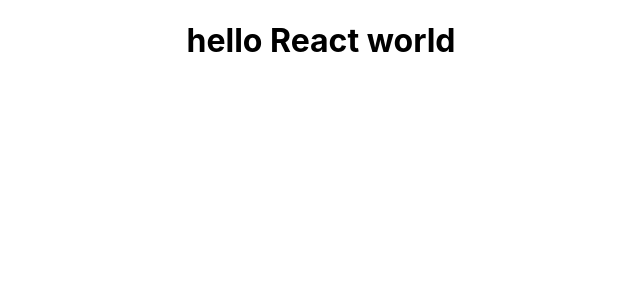
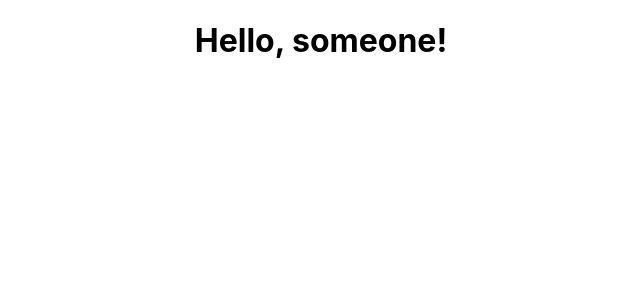
Before and after one commit to Abdul-Rahimm/Projects, a React (Create React App) app in the folder Learning_React/2. JS_mastery/hello/: page / in a window 1280 px wide. Shown: the top 300 px of the page, without its empty margins (319-959 px from the left). Built offline with nearby package versions, Linux system fonts and the light colour scheme.

Commit message:
different display based on different dynamic

```diff
--- a/Learning_React/2. JS_mastery/hello/src/App.js
+++ b/Learning_React/2. JS_mastery/hello/src/App.js
@@ -2,11 +2,16 @@
 
 // functional component
 const App = () => {
+
+  const name = "Rahim";
+  const isNameShowing = 0;
+  // different display based on different dynamic nice
+
   return (
     // classname is a different
     //class is reserved in java
     <div className="App">
-      <h1>hello React world</h1>
+      <h1>Hello, {isNameShowing ? name : "someone"}! </h1>
     </div>
   );
 }
```
